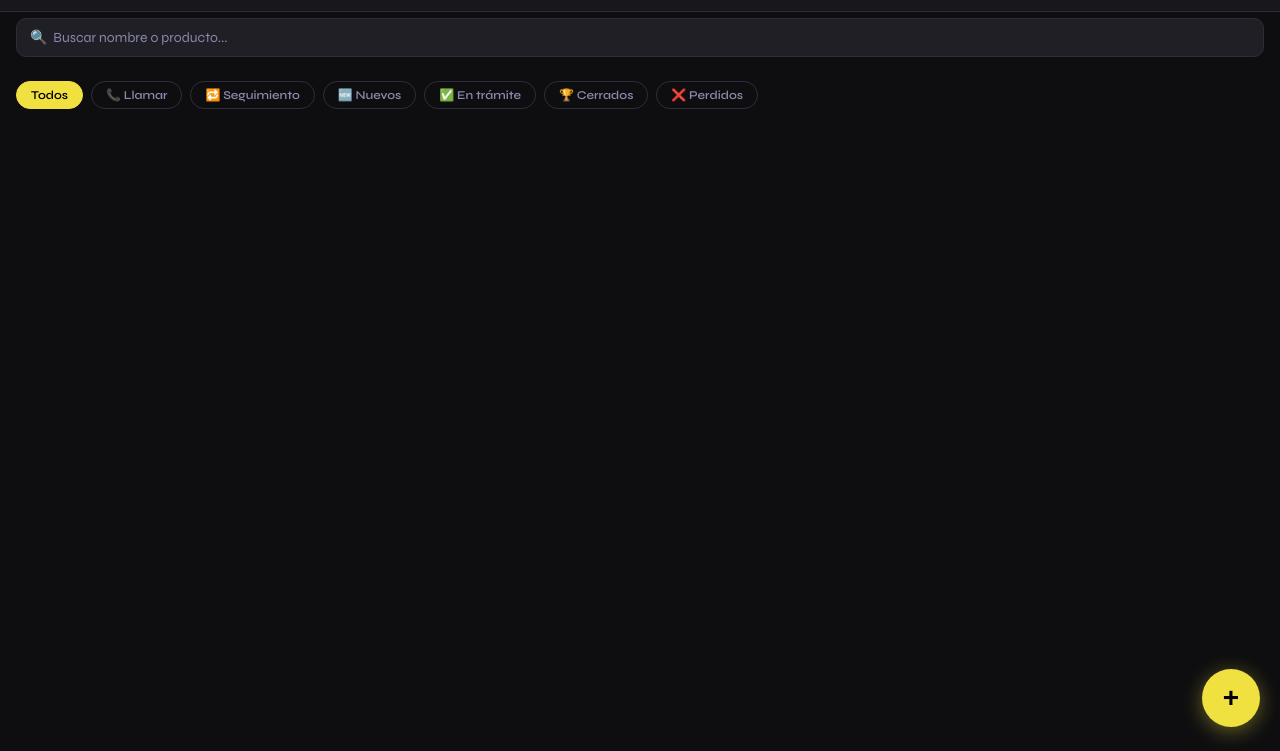
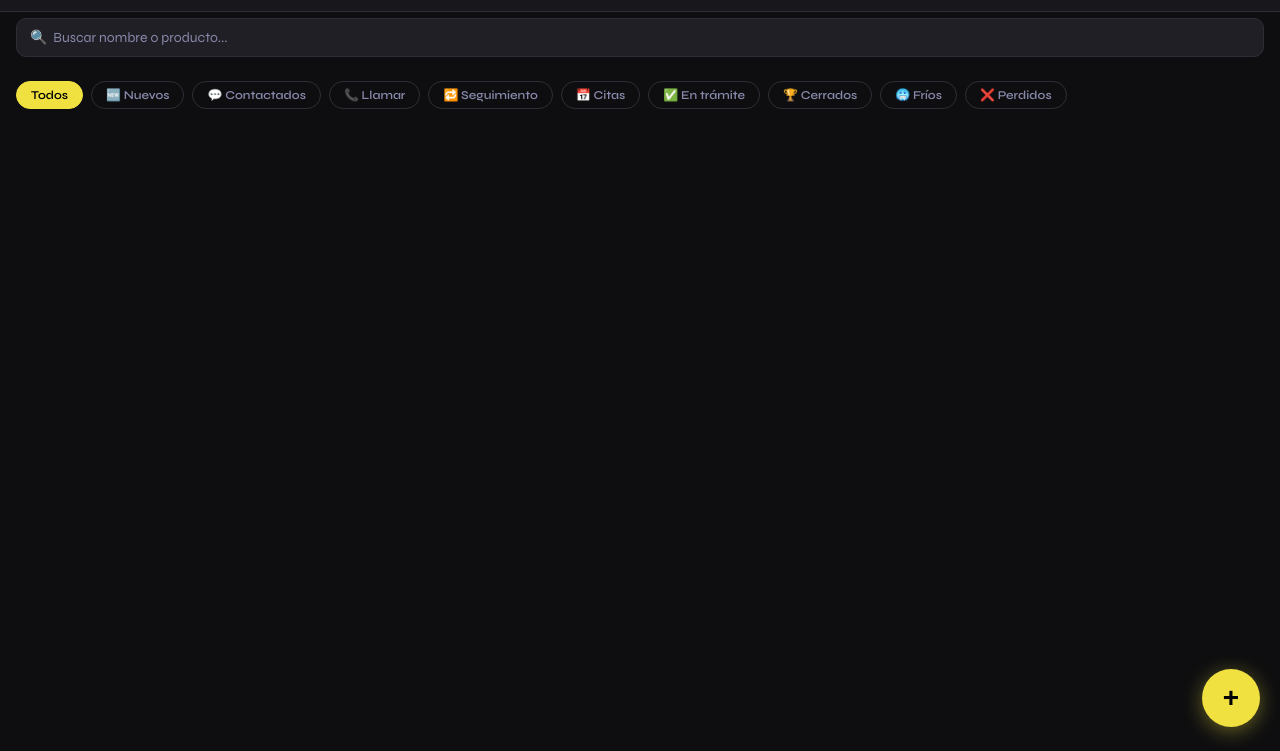
Before and after one commit to andyyyyyyy591/mis-leads, a plain HTML site: page index.html in a window 1280 px wide. Shown: the part 49-800 px from the top of the page. Drawn offline with nearby package versions, Linux system fonts and the light colour scheme; no server answers.

Commit message:
Add files via upload

```diff
--- a/index.html
+++ b/index.html
@@ -84,6 +84,8 @@
   .s-aplicado   { background: #3a3a10; color: var(--accent); border-color: #5a5a10; }
   .s-cerrado    { background: #1a3a1a; color: #33ff88; border-color: #1a5a1a; }
   .s-perdido    { background: #3a1a1a; color: var(--red); border-color: #5a1a1a; }
+  .s-cita       { background: #1a2a3a; color: #40c0ff; border-color: #1a4a6a; }
+  .s-frio       { background: #1a2a3a; color: #88aacc; border-color: #1a3a5a; }
 
   /* EMPTY */
   .empty { text-align: center; padding: 60px 20px; color: var(--muted); }
@@ -204,7 +206,7 @@
 
 <script>
 // ── SUPABASE CONFIG ──────────────────────────────────────────────
-const SUPABASE_URL = 'https://piaeuqrovlqjayuboqww.supabase.co';
+const SUPABASE_URL = 'https://piauqrovlqjayuboquww.supabase.co';
 const SUPABASE_KEY = 'eyJhbGciOiJIUzI1NiIsInR5cCI6IkpXVCJ9.eyJpc3MiOiJzdXBhYmFzZSIsInJlZiI6InBpYWV1cXJvdmxxamF5dWJvcXd3Iiwicm9sZSI6ImFub24iLCJpYXQiOjE3NzI3Njc3MzIsImV4cCI6MjA4ODM0MzczMn0.S6AWuUmuuRkFE52DjqfGyNqZZEl0RZbzUKxNQYZdovE';
 const { createClient } = supabase;
 const db = createClient(SUPABASE_URL, SUPABASE_KEY);
@@ -215,19 +217,24 @@ const STATUSES = [
   { key: 'contactado', label: '💬 Contactado',          cls: 's-contactado' },
   { key: 'llamar',     label: '📞 Llamarle',            cls: 's-llamar' },
   { key: 'seguir',     label: '🔁 Dar seguimiento',     cls: 's-seguir' },
+  { key: 'cita',       label: '📅 Cita agendada',       cls: 's-cita' },
   { key: 'aplicado',   label: '✅ Aplicó / En trámite', cls: 's-aplicado' },
   { key: 'cerrado',    label: '🏆 Cerrado',             cls: 's-cerrado' },
+  { key: 'frio',       label: '🥶 Frío',                cls: 's-frio' },
   { key: 'perdido',    label: '❌ Perdido',              cls: 's-perdido' },
 ];
 
 const TABS = [
-  { key: 'todos',    label: 'Todos' },
-  { key: 'llamar',   label: '📞 Llamar' },
-  { key: 'seguir',   label: '🔁 Seguimiento' },
-  { key: 'nuevo',    label: '🆕 Nuevos' },
-  { key: 'aplicado', label: '✅ En trámite' },
-  { key: 'cerrado',  label: '🏆 Cerrados' },
-  { key: 'perdido',  label: '❌ Perdidos' },
+  { key: 'todos',      label: 'Todos' },
+  { key: 'nuevo',      label: '🆕 Nuevos' },
+  { key: 'contactado', label: '💬 Contactados' },
+  { key: 'llamar',     label: '📞 Llamar' },
+  { key: 'seguir',     label: '🔁 Seguimiento' },
+  { key: 'cita',       label: '📅 Citas' },
+  { key: 'aplicado',   label: '✅ En trámite' },
+  { key: 'cerrado',    label: '🏆 Cerrados' },
+  { key: 'frio',       label: '🥶 Fríos' },
+  { key: 'perdido',    label: '❌ Perdidos' },
 ];
 
 let leads = [];
```
